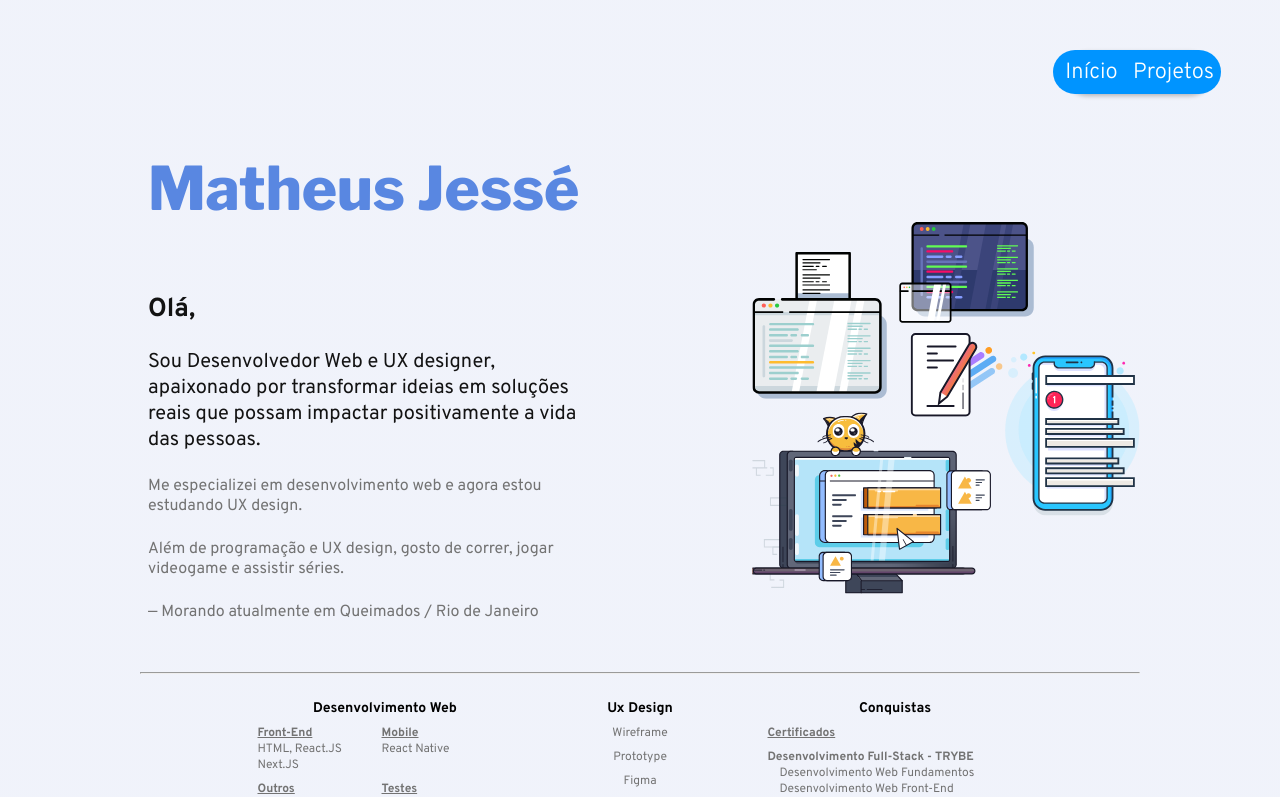
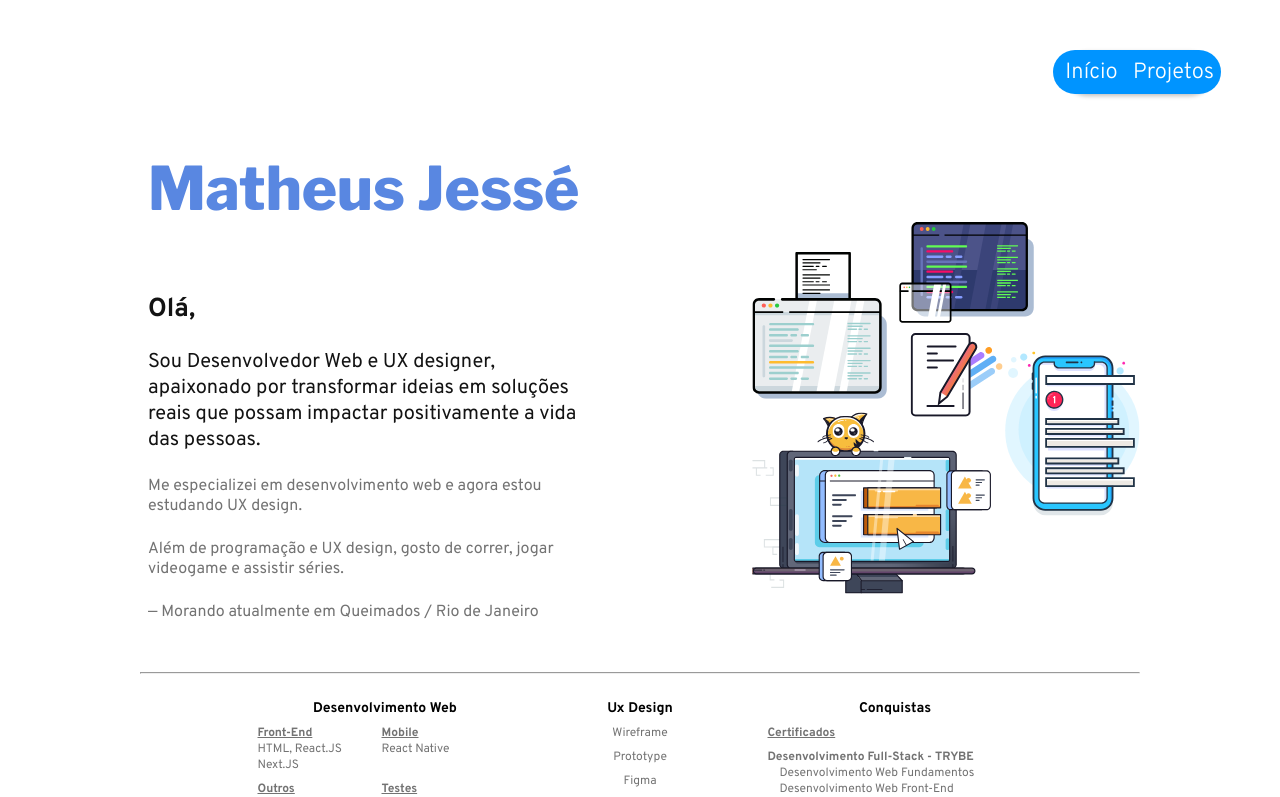
Before and after one commit to matheusjesse/portifolio-matheus-jesse, a React (Create React App) app: page /about in a window 1280 px wide. Shown: the top 797 px of the page. Built offline with nearby package versions, Linux system fonts and the light colour scheme; a web font is replaced by a local one.

Commit message:
style: alterando cor de fundo da pagina sobre

```diff
--- a/src/styles/AboutContainer.js
+++ b/src/styles/AboutContainer.js
@@ -7,7 +7,7 @@ export const AboutContainer = styled.div`
   align-items: center;
   flex-wrap: wrap;
   align-content: flex-start;
-  background: var(--material-theme-sys-light-surface, linear-gradient(0deg, rgba(0, 90, 193, 0.04) 0%, rgba(0, 90, 193, 0.04) 100%), #FAF9FD);
+  background: ${props => props.theme.colors.surfaceContainerLowest};
   padding-top: 144px ;
   .imageContainer {
     img {
```
